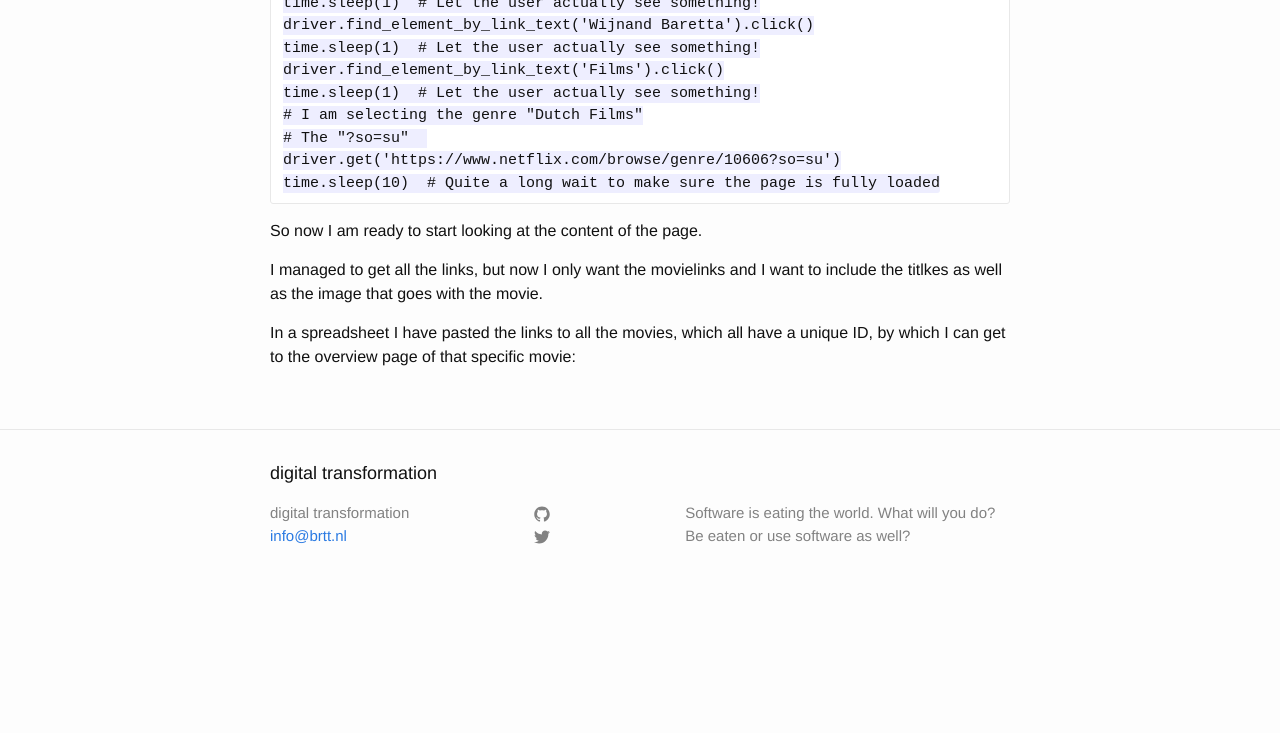
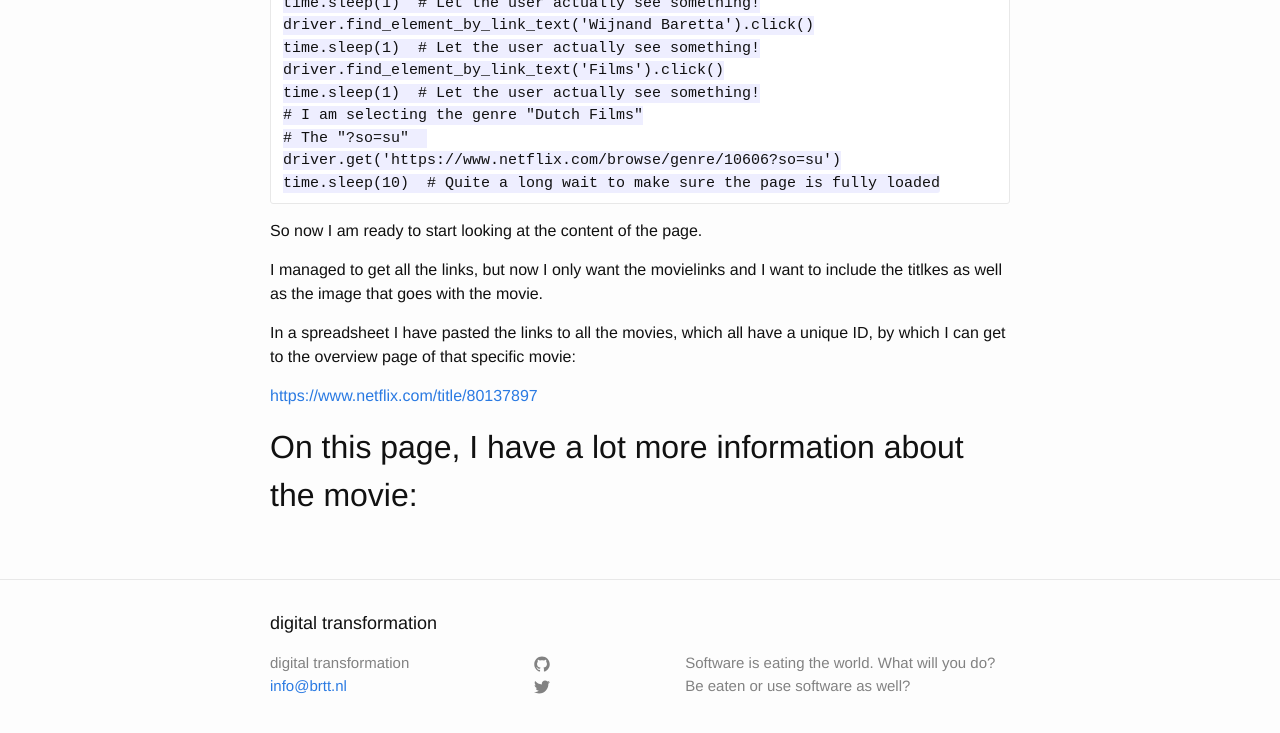
Before and after one commit to wijnandb/wijnandb.github.io, a Jekyll site: the page built from _posts/2020-4-20-scraping-websites.md, in a window 1280 px wide and 900 px high, scrolled down 629 px. Shown: the top 733 px of the window. Built offline with Jekyll 4.4.1, drawn with Linux system fonts in a browser that asks for light colours; our own code applies the rules of GitHub Pages for plain Markdown files.

Commit message:
_posts/2020-4-20-scraping-websites.md updated from https://stackedit.io/

```diff
--- a/_posts/2020-4-20-scraping-websites.md
+++ b/_posts/2020-4-20-scraping-websites.md
@@ -39,9 +39,12 @@ I managed to get all the links, but now I only want the movielinks and I want to
 
 In a spreadsheet I have pasted the links to all the movies, which all have a unique ID, by which I can get to the overview page of that specific movie:
 
+[https://www.netflix.com/title/80137897](https://www.netflix.com/title/80137897)
 
+On this page, I have a lot more information about the movie:
+-
 
 <!--stackedit_data:
-eyJoaXN0b3J5IjpbLTExNDk0NTgzNTMsNDUxNjM4OTI0LC0xMT
-Y3ODQxMzY5XX0=
+eyJoaXN0b3J5IjpbMTc2NjcwMjM3MSwtMTE0OTQ1ODM1Myw0NT
+E2Mzg5MjQsLTExNjc4NDEzNjldfQ==
 -->
```
